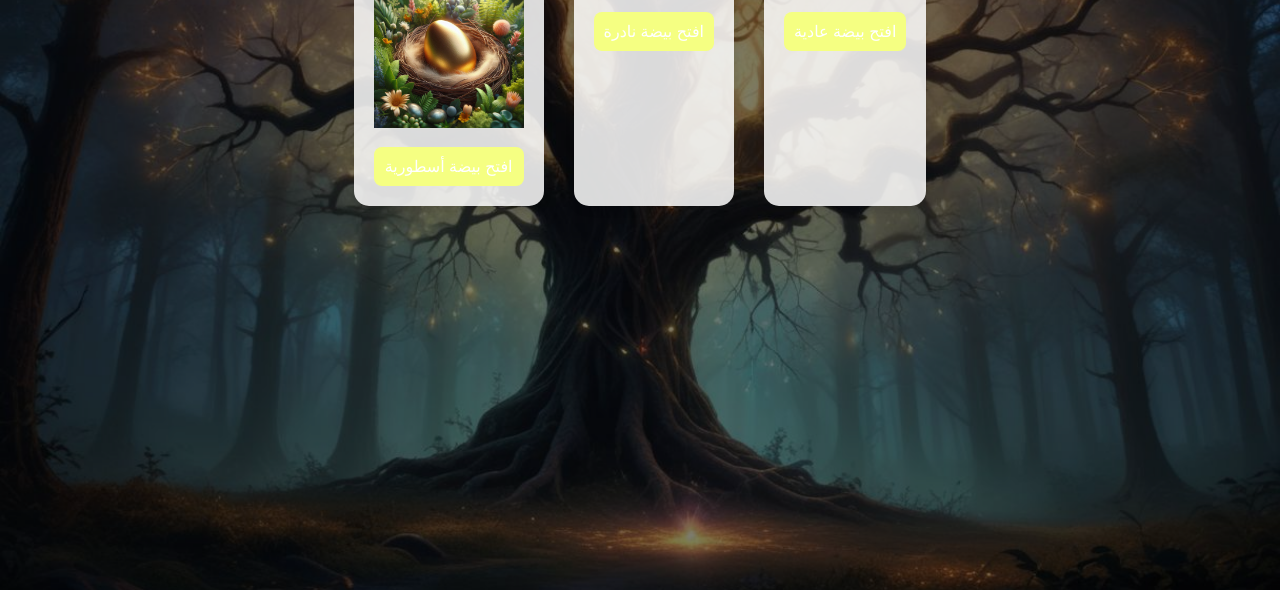
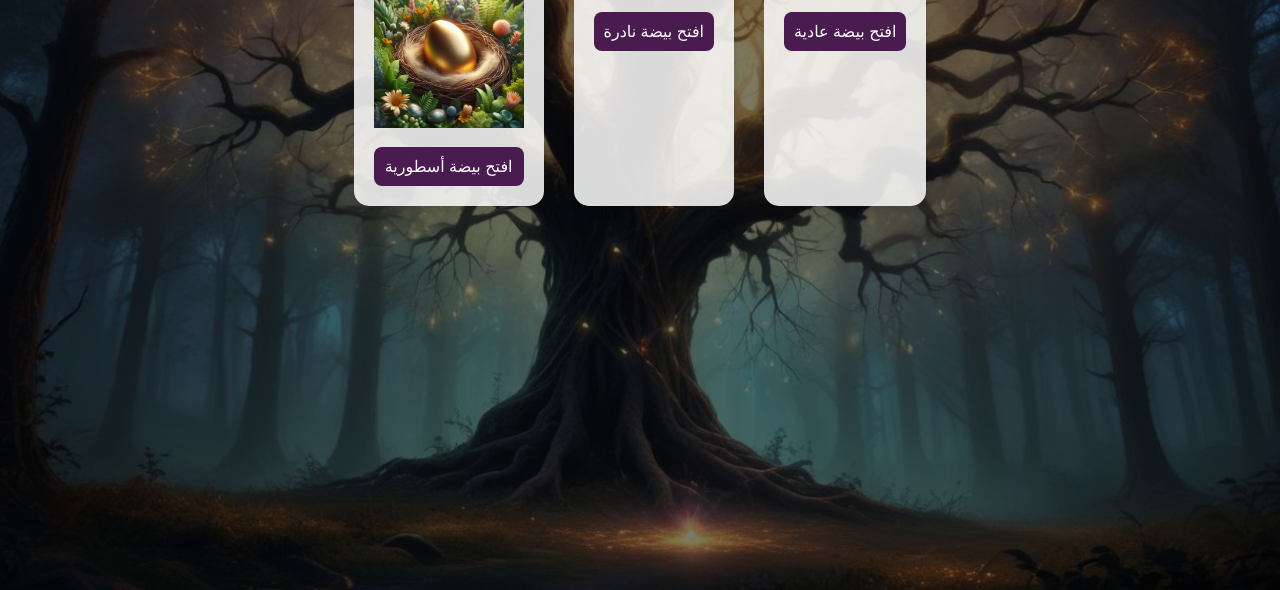
Before and after one commit to Marry-gergess/-Magical-eggs, a plain HTML site: page index.html in a window 1280 px wide. Shown: the part 210-800 px from the top of the page. Drawn offline with Linux system fonts and the light colour scheme.

Commit message:
Update style.css

```diff
--- a/style.css
+++ b/style.css
@@ -49,7 +49,7 @@ h1 {
     margin-top: 15px;
     border: none;
     border-radius: 8px;
-    background-color: #f5ff82;
+    background-color: #4a1b4f;
     color: white;
     font-size: 16px;
     cursor: pointer;
@@ -57,7 +57,7 @@ h1 {
 }
 
 .egg button:hover {
-    background-color: #d0a652;
+    background-color: #ffffff;
 }
 
 #result-container {
```
